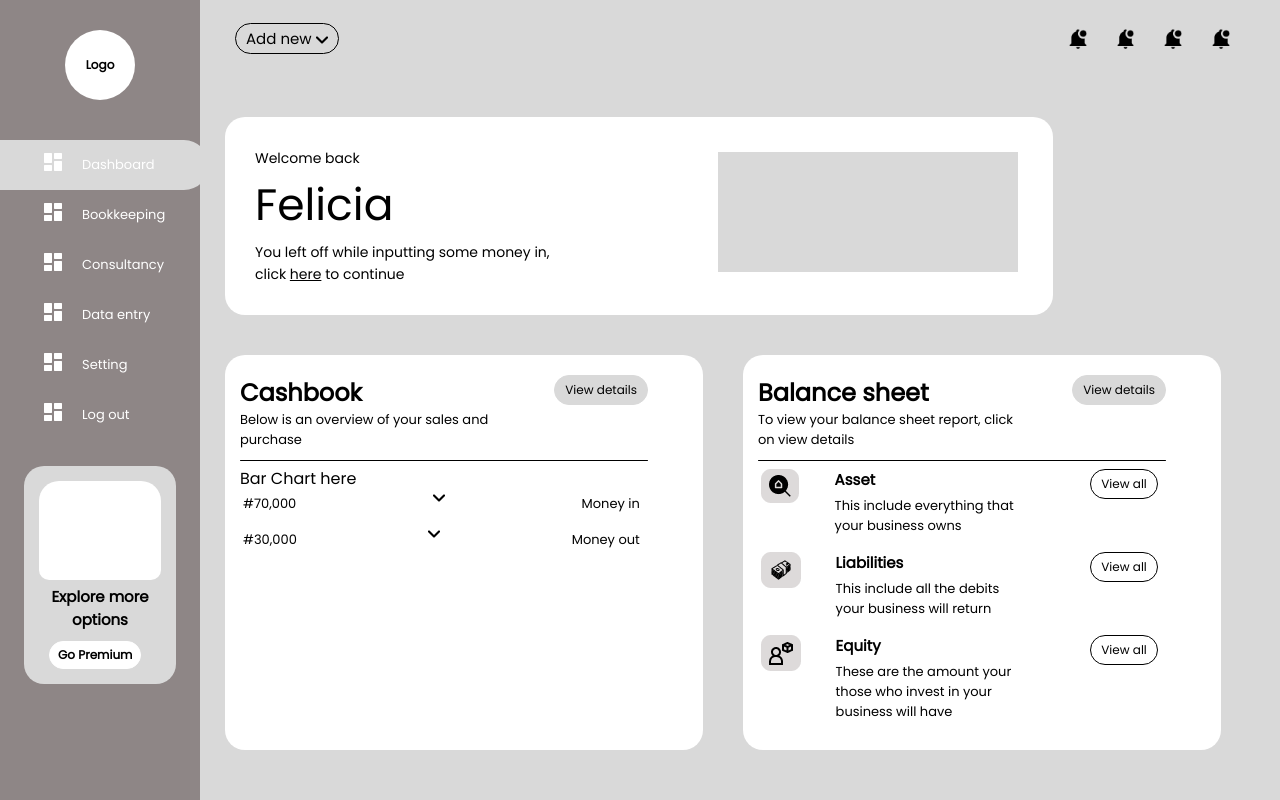
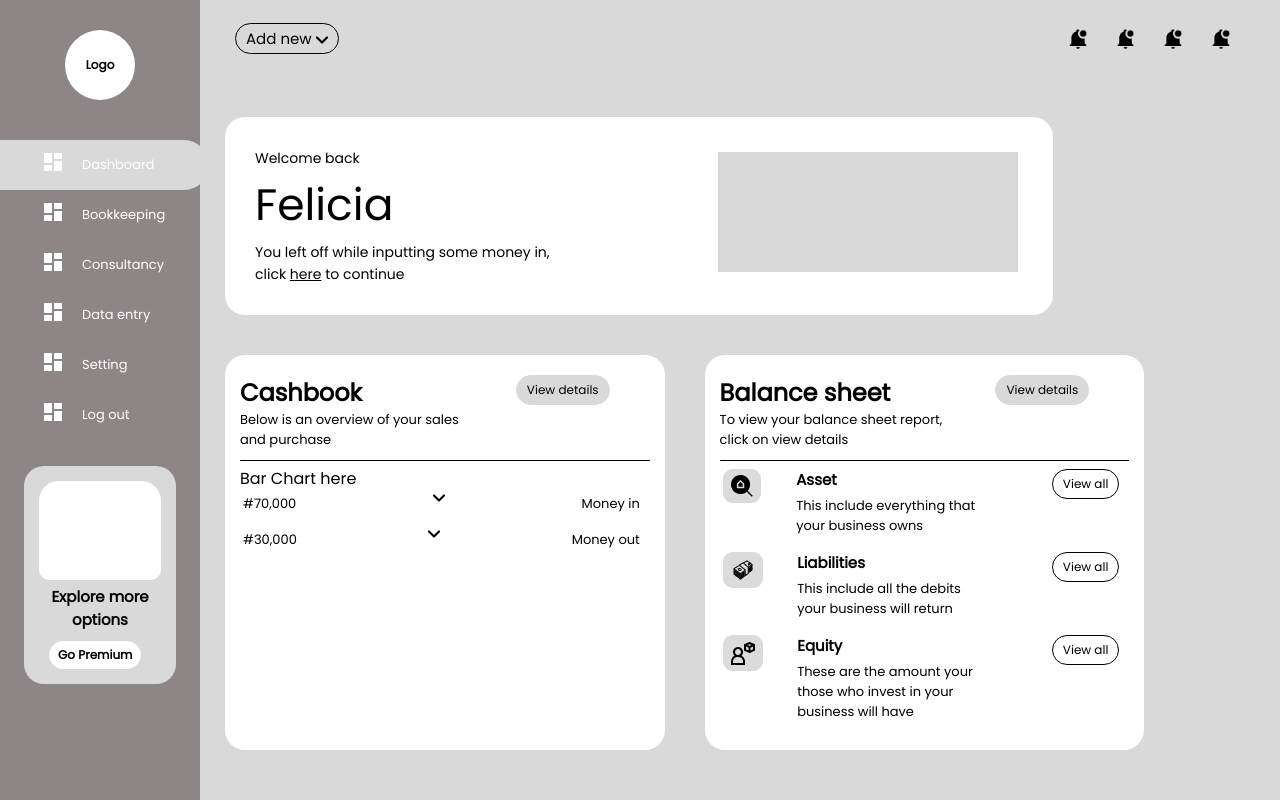
Before and after one commit to ileri-oluwa-kiiye/fin-trak, a React (Create React App) app: page /dashboard in a window 1280 px wide. Built offline with nearby package versions, Linux system fonts and the light colour scheme.

Commit message:
dashboard

```diff
--- a/src/components/sections/subdashboard.module.css
+++ b/src/components/sections/subdashboard.module.css
@@ -34,7 +34,7 @@
 .hrline{
     border-radius: 10px;
     width: 100%;
-    min-width: 30px;
+    min-width: 32vw;
     height: 1px;
     margin: 5px 0px;
     background-color: black;
@@ -42,7 +42,7 @@
 
 .cover{
     max-width: 500px;
-    min-width: 35vw;
+    min-width: 32vw;
     background-color: white;
     border-radius: 20px;
     padding: 15px;
--- a/src/scenes/dashboard.module.css
+++ b/src/scenes/dashboard.module.css
@@ -9,6 +9,8 @@
     width: 100%;
     background-color: #D9D9D9;
     padding: 0px 25px;
+    max-height: 100vh;
+    overflow-y: scroll;
 }
 
 
@@ -32,5 +34,6 @@
 
     .flex{
       display: block;
+      margin-left: 10vw;
     }
   }
```
Also changed, not shown: 1 other file (tests, documents, lock files or other folders).
